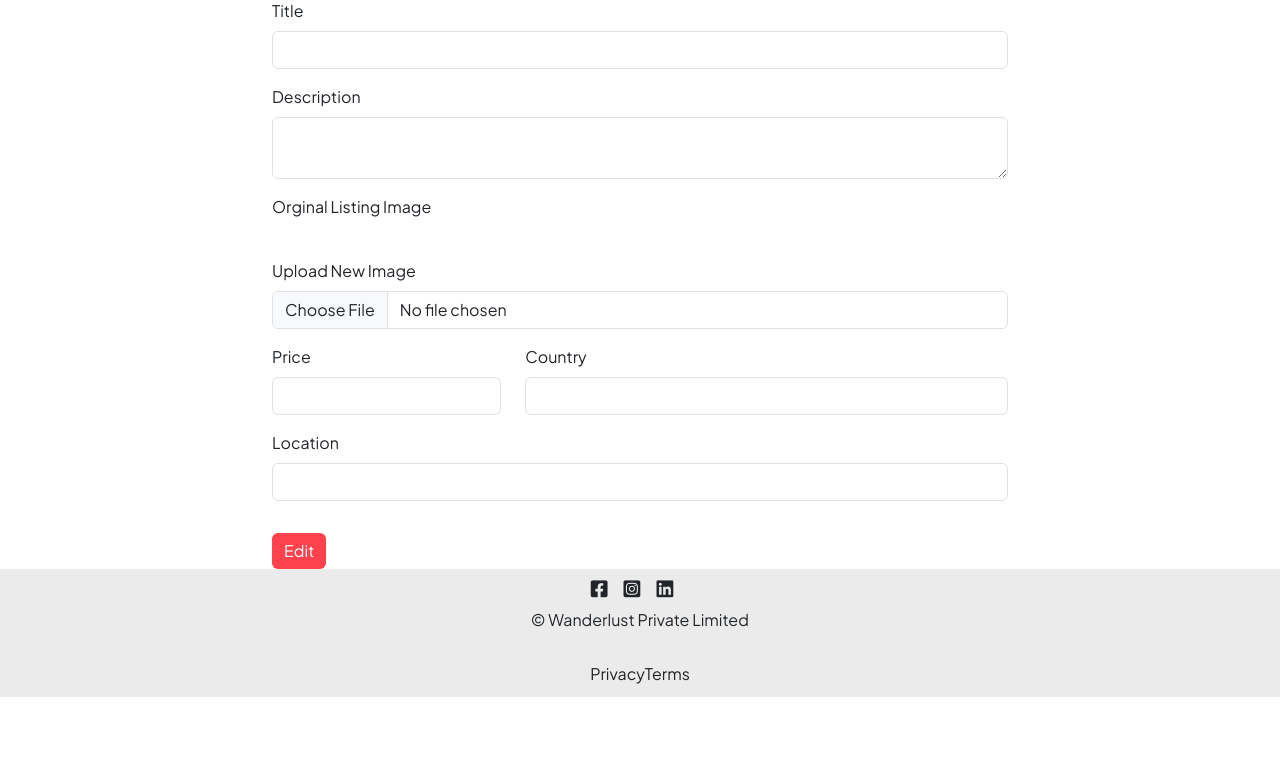
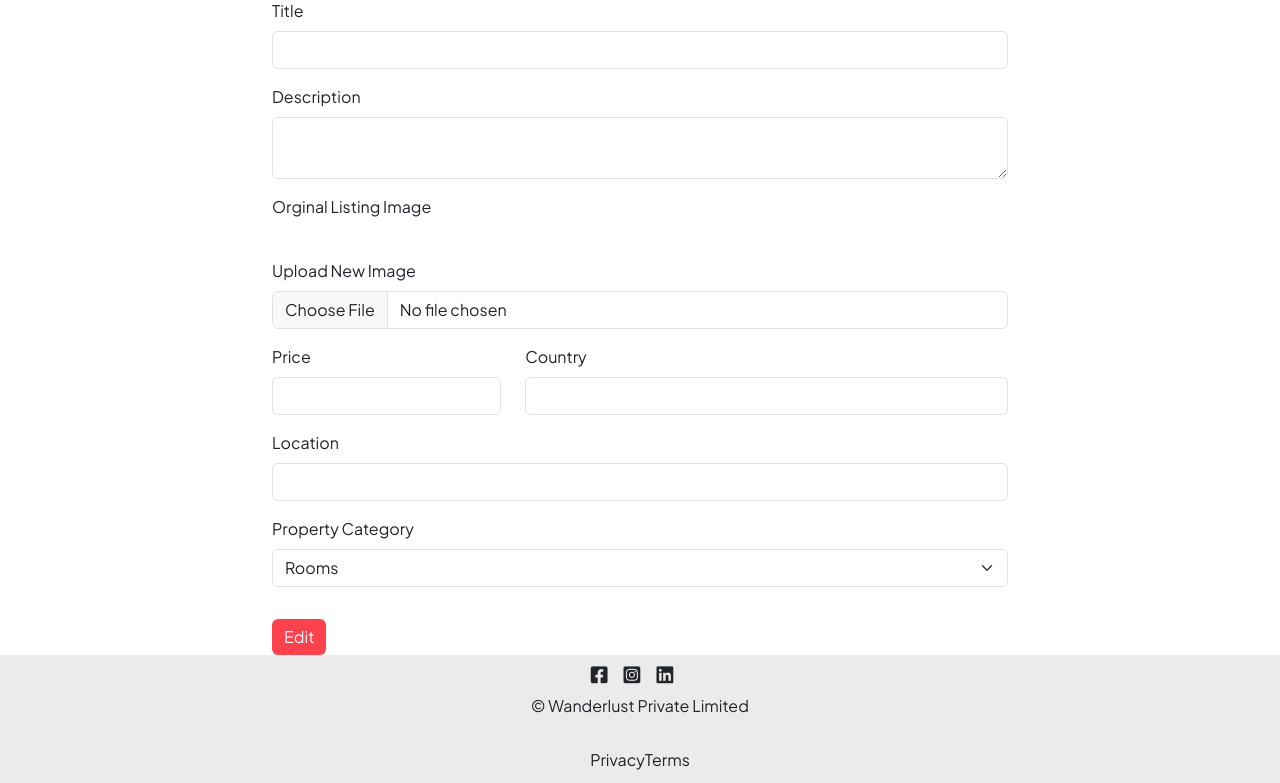
Before and after one commit to karthik-123-kar/StayFinder, a Node project: template views/listings/edit.ejs in a window 1280 px wide. Shown: the part 139-922 px from the top of the page. Before the commit the page ends 836 px from the top, so only its background shows below. Run offline with Node 20 templates, Linux system fonts and the light colour scheme; the template is opened without the code that fills it, so the values that code supplies are empty; some libraries are stand-ins or nearby versions.

Commit message:
Fix listing category validation and display

```diff
--- a/app.js
+++ b/app.js
@@ -1,6 +1,10 @@
-if (process.env.NODE_ENV != "production") {
-    require('dotenv').config();
+if (process.env.NODE_ENV !== "production") {
+    require("dotenv").config();
 }
+
+// MongoDB DNS workaround
+const dns = require("dns");
+dns.setServers(["8.8.8.8"]);
 
 const express = require("express");  /*Imports the Express.js framework.*/
 const app = express();               /*Creates your Express application/server. */
@@ -30,13 +34,18 @@ const dburl = process.env.ATLASDB_URL;
 /*test           → Database name */
 /*Connect to the test database running on my computer. */
 
+
 main().then(() => {                    /*Calls the main function */  //Because main() is an async function, it returns a Promise.
     console.log("conncected to DB");  //If MongoDB connects successfully:
 }).catch(err => {                     //If MongoDB connection fails, it prints the error.
     console.log(err);
 })
-async function main() {              /*Creates an asynchronous function named main.*/  //async allows you to use await.
-    await mongoose.connect(dburl) /*Connect to MongoDB using MONGO_URL and wait until the connection process completes.*/
+async function main() {
+    await mongoose.connect(dburl);
+
+    console.log("MongoDB Connected Successfully!");
+    console.log("Database:", mongoose.connection.name);
+    console.log("Host:", mongoose.connection.host);
 }
 
 app.set("view engine", "ejs");
--- a/package.json
+++ b/package.json
@@ -14,7 +14,7 @@
   "license": "ISC",
   "type": "commonjs",
   "dependencies": {
-    "cloudinary": "^2.10.0",
+    "cloudinary": "^1.41.3",
     "connect-flash": "^0.1.1",
     "connect-mongo": "^6.0.0",
     "dotenv": "^17.4.2",
--- a/views/listings/edit.ejs
+++ b/views/listings/edit.ejs
@@ -42,21 +42,43 @@
                             required />
                         <div class="invalid-feedback">Price should be valid</div>
                     </div>
-
                     <div class="mb-3 col-md-8">
                         <label for="country" class="form-label">Country</label>
                         <input name="listing[country]" value="<%= listing.country %>" type="text" class="form-control"
                             required />
-                        <div class="invalid-feedback">Country name should be valid</div>
+                    </div>
+
+                    <div class="mb-3">
+                        <label for="location" class="form-label">Location</label>
+                        <input name="listing[location]" value="<%= listing.location %>" type="text" class="form-control"
+                            required />
+                        <div class="invalid-feedback">
+                            Location should be valid
+                        </div>
                     </div>
                 </div>
 
+
                 <div class="mb-3">
-                    <label for="location" class="form-label">Location</label>
-                    <input name="listing[location]" value="<%= listing.location %>" type="text" class="form-control"
-                        required />
-                    <div class="invalid-feedback">Location should be valid</div>
+                    <label for="category" class="form-label">Property Category</label>
+
+                    <select name="listing[category]" id="category" class="form-select" required>
+                        <option value="Rooms" <%=listing.category==="Rooms" ? "selected" : "" %>>Rooms</option>
+                        <option value="Castles" <%=listing.category==="Castles" ? "selected" : "" %>>Castles</option>
+                        <option value="Amazing Pools" <%=listing.category==="Amazing Pools" ? "selected" : "" %>>Amazing
+                            Pools</option>
+                        <option value="Camping" <%=listing.category==="Camping" ? "selected" : "" %>>Camping</option>
+                        <option value="Farms" <%=listing.category==="Farms" ? "selected" : "" %>>Farms</option>
+                        <option value="Arctic" <%=listing.category==="Arctic" ? "selected" : "" %>>Arctic</option>
+                        <option value="Domes" <%=listing.category==="Domes" ? "selected" : "" %>>Domes</option>
+                        <option value="Boats" <%=listing.category==="Boats" ? "selected" : "" %>>Boats</option>
+                        <option value="Iconic Cities" <%=listing.category==="Iconic Cities" ? "selected" : "" %>>Iconic
+                            Cities</option>
+                        <option value="Mountains" <%=listing.category==="Mountains" ? "selected" : "" %>>Mountains
+                        </option>
+                    </select>
                 </div>
+
 
 
                 <button class="btn btn-dark edit-btn mt-3">Edit</button>
--- a/views/listings/show.ejs
+++ b/views/listings/show.ejs
@@ -15,6 +15,10 @@
                 </p>
                 <p class="card-text">
                     <%= listing.description %>
+                </p>
+                <p class="card-text">
+                    <strong>Category:</strong>
+                    <%= listing.category || "Not specified" %>
                 </p>
                 <p class="card-text">&#8377; <%= listing.price.toLocaleString("en-IN") %>
                 </p>
```
Also changed, not shown: models/listing.js (+17 -0 lines), schema.js (+14 -8 lines), views/listings/new.ejs (+25 -3 lines), 1 other file.
